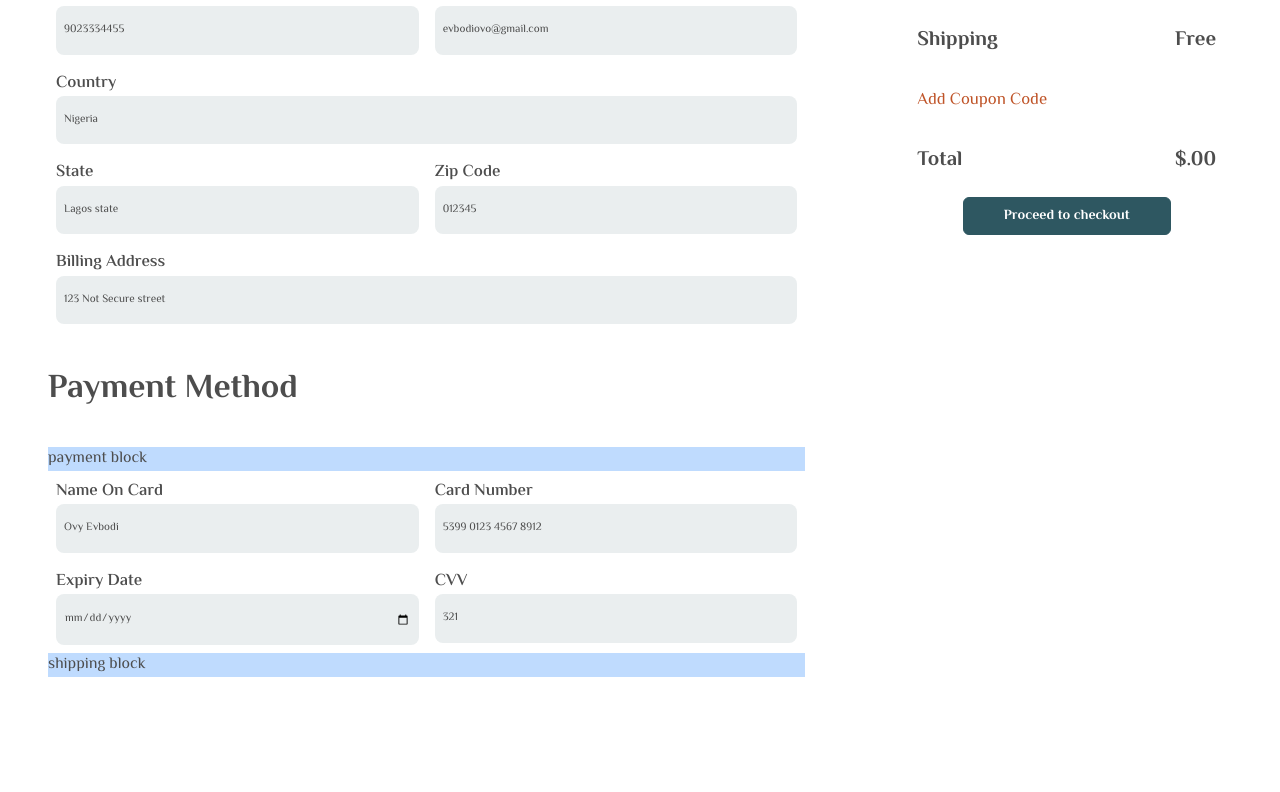
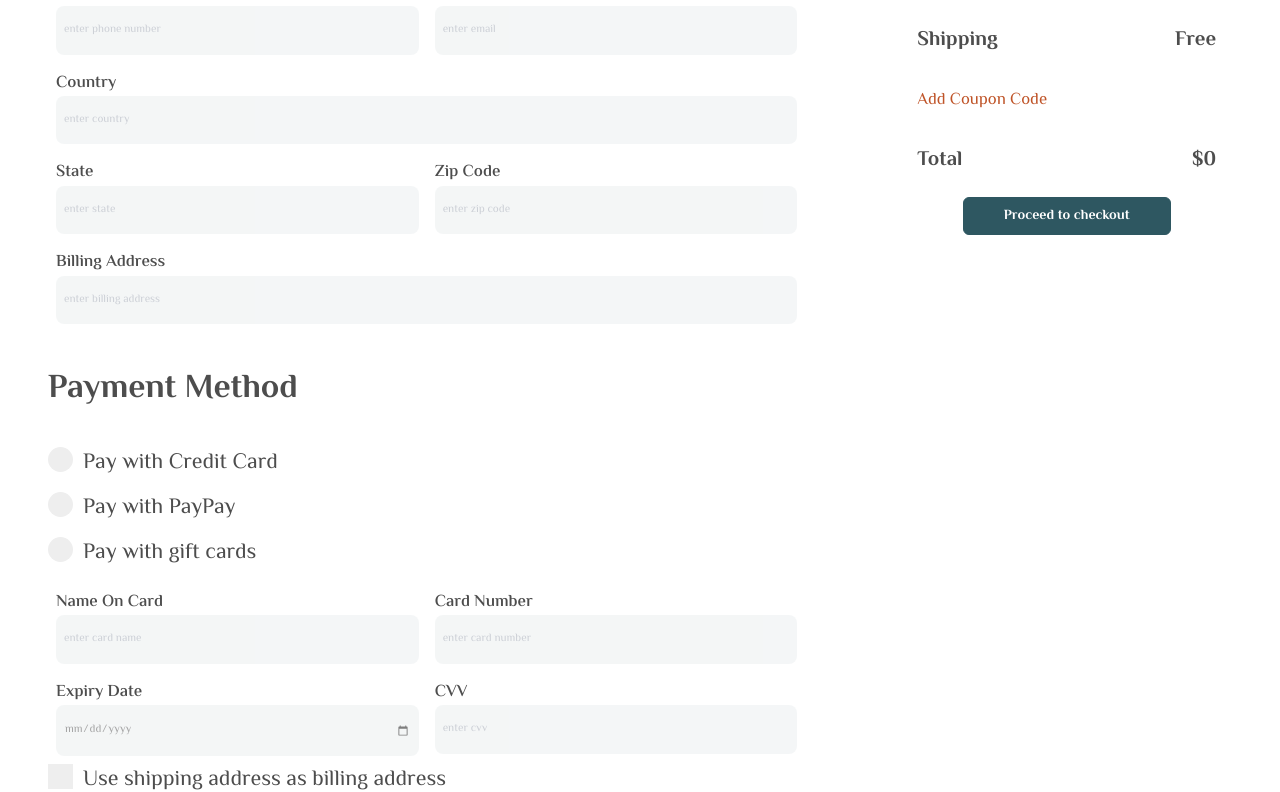
Before and after one commit to OvyEvbodi/e-commerce, a Next.js app: page /checkout in a window 1280 px wide. Shown: the part 369-1161 px from the top of the page. Built offline with nearby package versions, Linux system fonts and the light colour scheme.

Commit message:
Update assets on cart page

```diff
--- a/app/checkout/page.tsx
+++ b/app/checkout/page.tsx
@@ -3,6 +3,7 @@
 import SmallButton from "@/components/SmallButton";
 import { NextPage } from "next";
 import Link from "next/link";
+import CheckoutCard from "../cart/CheckoutCard";
 
 export const metadata = { title: 'Checkout Helendo' };
 
@@ -19,8 +20,8 @@ const CheckoutFormRow: NextPage<CheckoutFormRowProps> = ({text, placeholder, typ
         htmlFor={text}>
           {text}
       </label>
-      <input className="placeholder:text-grey-text text-[0.7rem] bg-grey-bg px-2 py-[10px] md:py-4 rounded-[8px]"
-        type={type} placeholder={placeholder}
+      <input className="text-[0.7rem] bg-grey-bg opacity-50 px-2 py-[10px] md:py-4 rounded-[8px]"
+        type={type} placeholder={placeholder} name={text}
       />
     </div>
   )
@@ -39,82 +40,85 @@ const Checkout = () => {
           <form className="w-full min-h-[40vh]">
             <div className=" flex ">
               <div className="md:w-1/2 capitalize">
-                <CheckoutFormRow text="first name" placeholder="Ovy" type="text" />
+                <CheckoutFormRow text="first name" placeholder="enter first name" type="text" />
               </div>
               <div className="md:w-1/2 capitalize">
-                <CheckoutFormRow text="last name" placeholder="Evbodi" type="text" />
+                <CheckoutFormRow text="last name" placeholder="enter last name" type="text" />
               </div>
             </div>
             <div className="flex">
               <div className="md:w-1/2 capitalize">
-                <CheckoutFormRow text="phone number" placeholder="9023334455" type="tel" />
+                <CheckoutFormRow text="phone number" placeholder="enter phone number" type="tel" />
               </div>
               <div className="md:w-1/2 capitalize">
-                <CheckoutFormRow text="email address" placeholder="evbodiovo@gmail.com" type="email" />
+                <CheckoutFormRow text="email address" placeholder="enter email" type="email" />
               </div>
             </div>
             <div className="capitalize">
-              <CheckoutFormRow text="country" placeholder="Nigeria" type="text" />
+              <CheckoutFormRow text="country" placeholder="enter country" type="text" />
             </div>
             <div className="flex">
               <div className="md:w-1/2 capitalize">
-                <CheckoutFormRow text="state" placeholder="Lagos state" type="text" />
+                <CheckoutFormRow text="state" placeholder="enter state" type="text" />
               </div>
               <div className="md:w-1/2 capitalize">
-                <CheckoutFormRow text="zip code" placeholder="012345" type="number" />
+                <CheckoutFormRow text="zip code" placeholder="enter zip code" type="number" />
               </div>
             </div>
             <div className="capitalize">
-              <CheckoutFormRow text="billing address" placeholder="123 Not Secure street" type="text" />
+              <CheckoutFormRow text="billing address" placeholder="enter billing address" type="text" />
             </div>
           </form>
           <h6 className="text-[1.2rem] md:text-[2.1rem] font-[500] md:font-bold lg:py-8 capitalize">Payment method</h6>
           <form className="w-full min-h-[40vh]">
-            <div className="bg-blue-200">payment block</div>
+            {/* <div className="bg-blue-200">
+              <div className="flex gap-2">
+                <input type="radio" name="payment_type"/>
+                <label htmlFor="payment_type">Pay with Credit Card</label>
+              </div>
+            </div> */}
+
+            <label className="container">Pay with Credit Card
+              <input type="checkbox" name="payment_type" />
+              <span className="checkmark"></span>
+            </label>
+            <label className="container">Pay with PayPay
+              <input type="checkbox" name="payment_type" />
+              <span className="checkmark"></span>
+            </label>
+            <label className="container">Pay with gift cards
+              <input type="checkbox" name="payment_type" />
+              <span className="checkmark"></span>
+            </label>
             <div className="flex">
               <div className="md:w-1/2 capitalize">
-                <CheckoutFormRow text="name on card" placeholder="Ovy Evbodi" type="text" />
+                <CheckoutFormRow text="name on card" placeholder="enter card name" type="text" />
               </div>
               <div className="md:w-1/2 capitalize">
-                <CheckoutFormRow text="card number" placeholder="5399 0123 4567 8912" type="number" />
+                <CheckoutFormRow text="card number" placeholder="enter card number" type="number" />
               </div>
             </div>
             <div className="flex">
               <div className="md:w-1/2 capitalize">
-                <CheckoutFormRow text="expiry date" placeholder="07/26" type="date" />
+                <CheckoutFormRow text="expiry date" placeholder="enter expiry date" type="date" />
               </div>
               <div className="md:w-1/2 capitalize">
-                <CheckoutFormRow text="CVV" placeholder="321" type="number" />
+                <CheckoutFormRow text="CVV" placeholder="enter cvv" type="number" />
               </div>
             </div>
-            <div className="bg-blue-200">shipping block</div>
+            <div className="">
+            <label className="container">Use shipping address as billing address
+              <input type="checkbox" name="payment_type" />
+              <span className="c-checkmark"></span>
+            </label>
+            <label className="container">Accept terms and conditions
+              <input type="checkbox" name="" />
+              <span className="c-checkmark"></span>
+            </label>
+            </div>
           </form>
         </div>
-        <div className="text-[1.15rem] font-[500] md:text-[1.3rem] md:font-bold lg:h-[50vh] lg:w-1/3 p-4 lg:px-12">
-          <div className="bg-grey-bg  p-4 rounded-[8px] flex flex-wrap justify-between items-center p-2">
-            Order Summary
-          </div>
-          <div className="flex flex-wrap justify-between items-center p-4">
-            <p>Subtotal</p>
-            <p>$.00</p>
-          </div>
-          <div className="flex flex-wrap justify-between items-center p-4">
-            <p>Shipping</p>
-            <p>Free</p>
-          </div>
-          <div className="flex flex-wrap justify-between items-center p-4">
-            <p className="text-orange font-normal text-[1.05rem]">Add Coupon Code</p>
-          </div>
-          <div className="flex flex-wrap justify-between items-center p-4">
-            <p>Total</p>
-            <p>$.00</p>
-          </div>
-          <div className="text-center">
-            <Link href="checkout">
-              <SmallButton text="Proceed to checkout" flag="fill" />
-            </Link>
-          </div>
-        </div>
+        <CheckoutCard />
       </div>
     </main>
   )
--- a/app/globals.css
+++ b/app/globals.css
@@ -115,3 +115,138 @@ body {
   opacity: 0px;
   angle: -180 deg;
 }
+
+/* Customize the label (the container) */
+.container {
+  display: block;
+  position: relative;
+  padding-left: 35px;
+  margin-bottom: 12px;
+  cursor: pointer;
+  font-size: 22px;
+  -webkit-user-select: none;
+  -moz-user-select: none;
+  -ms-user-select: none;
+  user-select: none;
+}
+
+/* Hide the browser's default radio button */
+.container input {
+  position: absolute;
+  opacity: 0;
+  cursor: pointer;
+  height: 0;
+  width: 0;
+}
+
+/* Create a custom radio button */
+.checkmark {
+  position: absolute;
+  top: 0;
+  left: 0;
+  height: 25px;
+  width: 25px;
+  background-color: #eee;
+  border-radius: 50%;
+}
+
+/* On mouse-over, add a grey background color */
+.container:hover input ~ .checkmark {
+  background-color: #ccc;
+}
+
+/* When the radio button is checked, add a blue background */
+.container input:checked ~ .checkmark {
+  background-color: var(--green);
+}
+
+/* Create the indicator (the dot/circle - hidden when not checked) */
+.checkmark:after {
+  content: "";
+  position: absolute;
+  display: none;
+}
+
+/* Show the indicator (dot/circle) when checked */
+.container input:checked ~ .checkmark:after {
+  display: block;
+}
+
+/* Style the indicator (dot/circle) */
+.container .checkmark:after {
+  top: 9px;
+  left: 9px;
+  width: 8px;
+  height: 8px;
+  border-radius: 50%;
+  background: white;
+}
+
+/* --------------------------------------- */
+/* Customize the label (the container) */
+.container {
+  display: block;
+  position: relative;
+  padding-left: 35px;
+  margin-bottom: 12px;
+  cursor: pointer;
+  font-size: 22px;
+  -webkit-user-select: none;
+  -moz-user-select: none;
+  -ms-user-select: none;
+  user-select: none;
+}
+
+/* Hide the browser's default checkbox */
+.container input {
+  position: absolute;
+  opacity: 0;
+  cursor: pointer;
+  height: 0;
+  width: 0;
+}
+
+/* Create a custom checkbox */
+.c-checkmark {
+  position: absolute;
+  top: 0;
+  left: 0;
+  height: 25px;
+  width: 25px;
+  background-color: #eee;
+}
+
+/* On mouse-over, add a grey background color */
+.container:hover input ~ .c-checkmark {
+  background-color: #ccc;
+}
+
+/* When the checkbox is checked, add a blue background */
+.container input:checked ~ .c-checkmark {
+  background-color: var(--green);
+}
+
+/* Create the checkmark/indicator (hidden when not checked) */
+.c-checkmark:after {
+  content: "";
+  position: absolute;
+  display: none;
+}
+
+/* Show the checkmark when checked */
+.container input:checked ~ .c-checkmark:after {
+  display: block;
+}
+
+/* Style the checkmark/indicator */
+.container .c-checkmark:after {
+  left: 9px;
+  top: 5px;
+  width: 5px;
+  height: 10px;
+  border: solid white;
+  border-width: 0 3px 3px 0;
+  -webkit-transform: rotate(45deg);
+  -ms-transform: rotate(45deg);
+  transform: rotate(45deg);
+}
```
